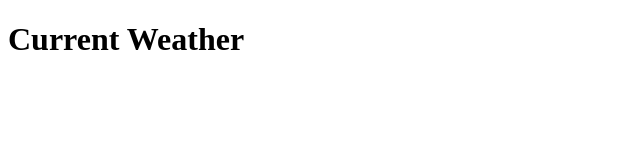
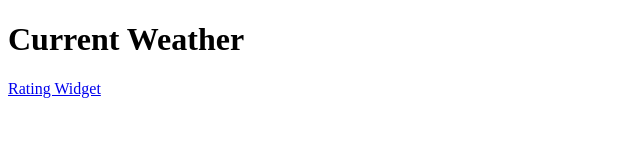
Before and after one commit to asbauer/134HW5, a plain HTML site: page weatherfetch.html in a window 1280 px wide. Shown: the whole page, without its empty margins (0-640 px from the left). Drawn offline with Linux system fonts and the light colour scheme; no server answers.

Commit message:
Added link to rating widget

```diff
--- a/weatherfetch.html
+++ b/weatherfetch.html
@@ -14,7 +14,10 @@
 
 
 
+
         </weather-widget>
+        <a href="widgetRedux.html">Rating Widget</a>
+
     </body>
 
     <script>
```
